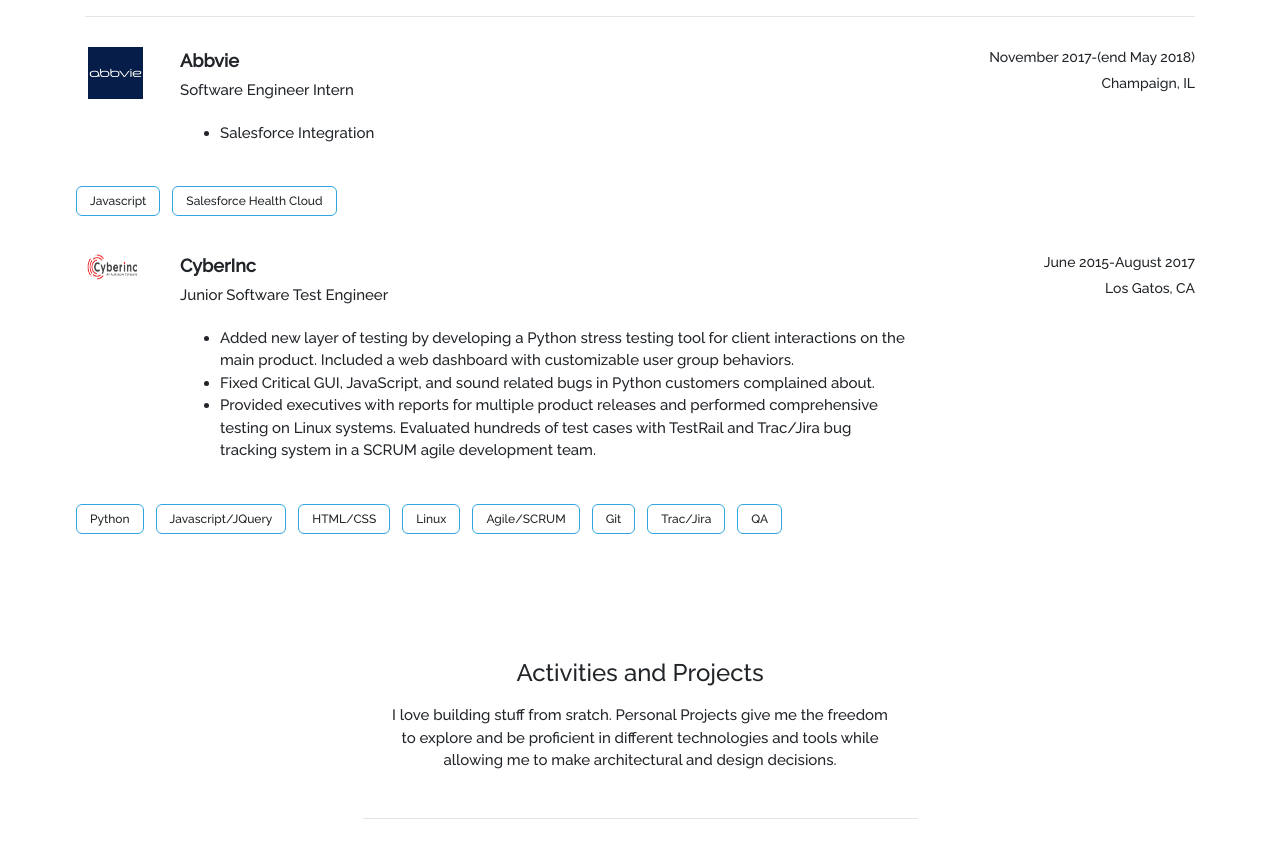
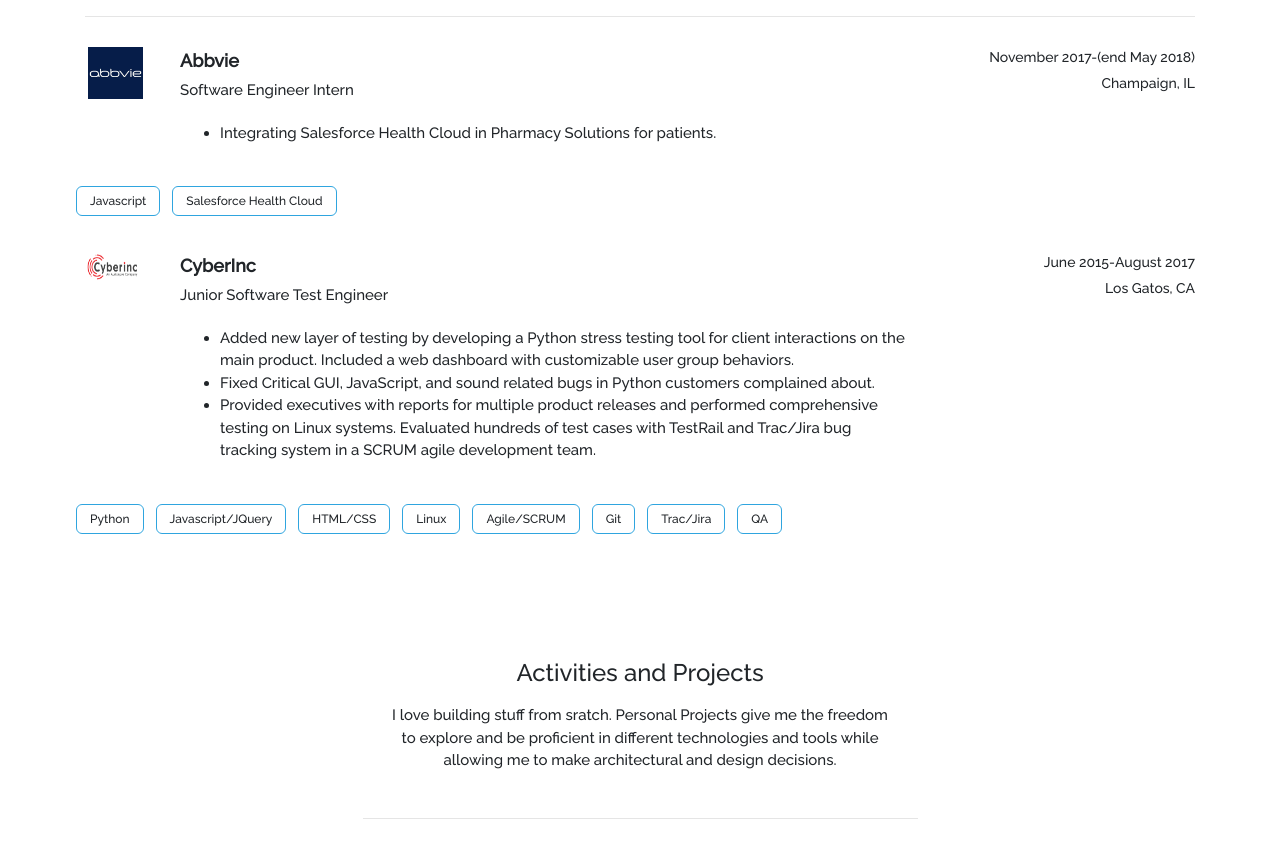
Before and after one commit to tko22/old.timothyko.org, a React (Create React App) app in the folder frontend/: page / in a window 1280 px wide. Shown: the part 1760-2623 px from the top of the page. Built offline with nearby package versions, Linux system fonts and the light colour scheme.

Commit message:
edits in Abbvie

```diff
--- a/frontend/src/components/Resume.js
+++ b/frontend/src/components/Resume.js
@@ -69,7 +69,7 @@
                                     <p className="sub">Software Engineer Intern</p>
                                     <div className="content" style={{fontSize:15,marginTop:20}}>
                                         <ul style={{textDecoration:'none'}}>
-                                            <li>Salesforce Integration</li>
+                                            <li>Integrating Salesforce Health Cloud in Pharmacy Solutions for patients. </li>
                                         </ul>
                                         <p className="sub"> </p>
                                     </div>
```
